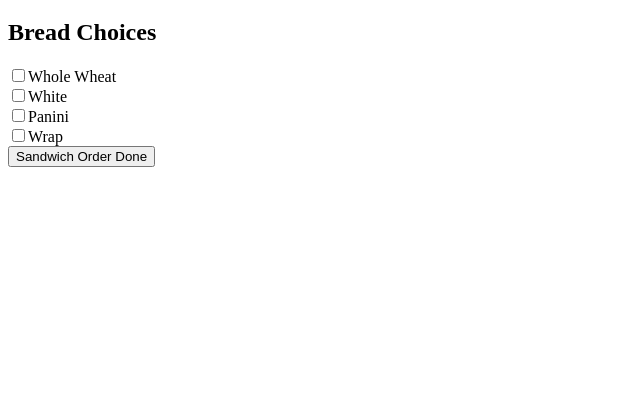
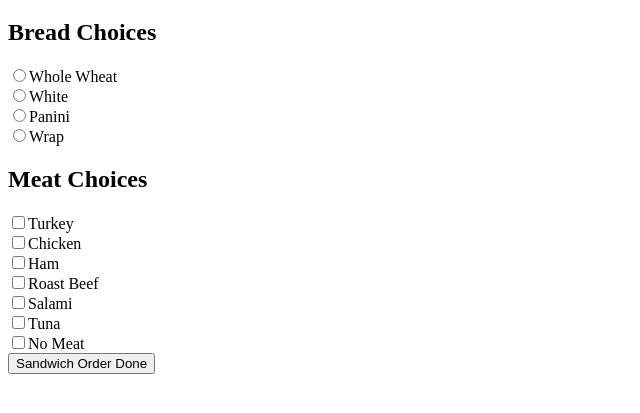
Before and after one commit to SMITHsharon/sandwichMaker, a plain HTML site: page index.html in a window 1280 px wide. Shown: the part 61-474 px from the top of the page, without its empty margins (0-640 px from the left). Drawn offline with Linux system fonts and the light colour scheme.

Commit message:
commiting what's done, at stopping point

```diff
--- a/index.html
+++ b/index.html
@@ -16,13 +16,23 @@
 
 			<section id="bread">
 				<h2>Bread Choices</h2>
-				<input type="checkbox" name="chk_bread" value="whWheat" />Whole Wheat<br />
-				<input type="checkbox" name="chk_bread" value="white" />White<br />
-				<input type="checkbox" name="chk_bread" value="panini" />Panini<br />
-				<input type="checkbox" name="chk_bread" value="wrap" />Wrap<br />
+				<input type="radio" name="bread" value="whWheat" />Whole Wheat<br />
+				<input type="radio" name="bread" value="white" />White<br />
+				<input type="radio" name="bread" value="panini" />Panini<br />
+				<input type="radio" name="bread" value="wrap" />Wrap<br />
 			</section>
 
-			<section id="meat"></section>
+			<section id="meat-chooser"></section>
+				<h2>Meat Choices</h2>
+				<input type="checkbox" name="chk_meat" value="turkey" />Turkey<br />
+				<input type="checkbox" name="chk_meat" value="chicken" />Chicken<br />
+				<input type="checkbox" name="chk_meat" value="ham" />Ham<br />
+				<input type="checkbox" name="chk_meat" value="rBeef" />Roast Beef<br />
+				<input type="checkbox" name="chk_meat" value="salami" />Salami<br />
+				<input type="checkbox" name="chk_meat" value="tuna" />Tuna<br />
+				<input type="checkbox" name="chk_meat" value="none" />No Meat<br />
+			</section>
+
 			<section id="cheese"></section>
 			<section id="veggies"></section>
 			<section id="condiments"></section>
--- a/javascripts/DOMHandler.js
+++ b/javascripts/DOMHandler.js
@@ -1,3 +1,5 @@
+// THIS IS ALL BOILERPLATE
+
 // Variable to hold the final price. Default to 0.
 var finalSandwichPrice = 0;
 
--- a/javascripts/main.js
+++ b/javascripts/main.js
@@ -1,4 +1,4 @@
-
+DON'T NEED THIS FILE
 
 
 function getBread (sandwichArray) {
--- a/javascripts/sandwichMaker.js
+++ b/javascripts/sandwichMaker.js
@@ -1,3 +1,5 @@
+// THIS IS ALL BOILERPLATE
+
 var SandwichMaker = (function() {
 
   // Private variable to store the price
```
Also changed, not shown: javascripts/meat.js (+16 -3 lines).
